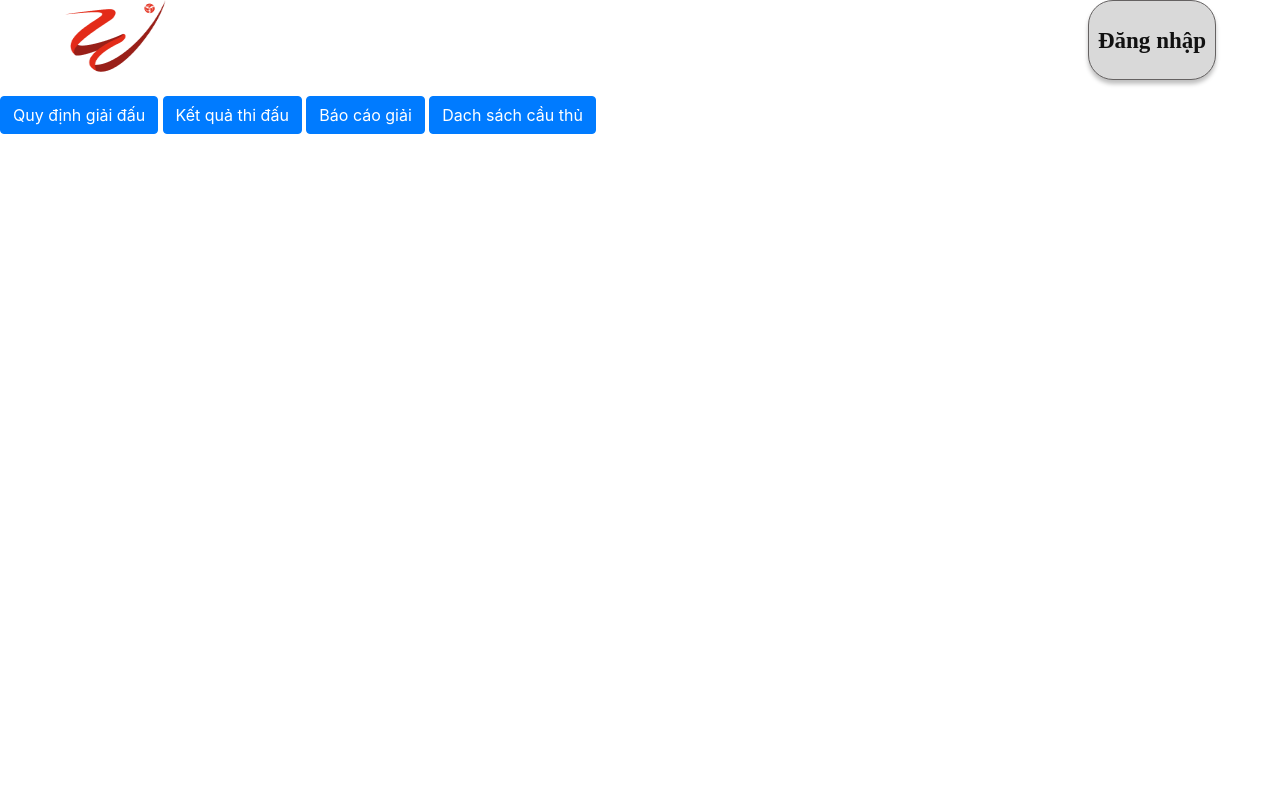
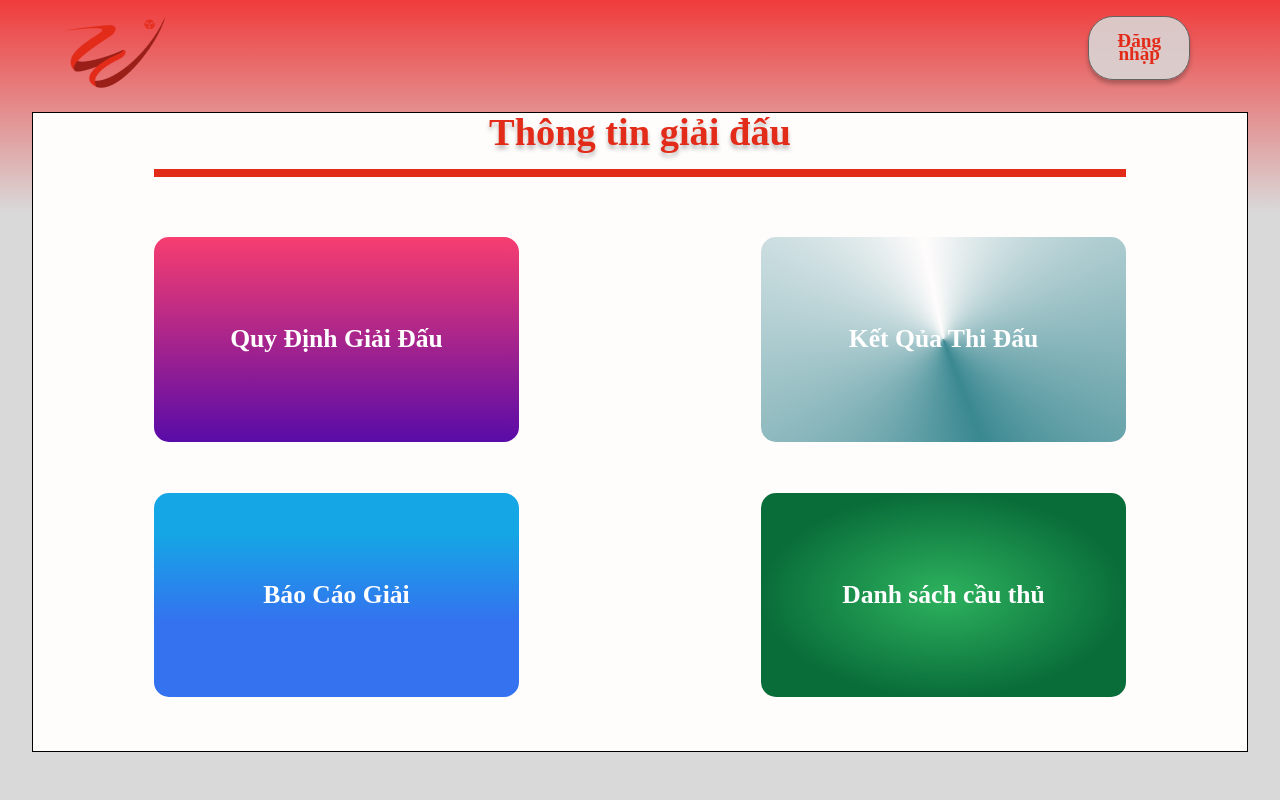
Before and after one commit to phats02/vleague_clone, a Node server app: page /information in a window 1280 px wide. Run offline with Node 20, Linux system fonts and the light colour scheme; some libraries are stand-ins or nearby versions.

Commit message:
Them menu va login

```diff
--- a/views/_partials/navBar.hbs
+++ b/views/_partials/navBar.hbs
@@ -26,6 +26,7 @@
     }
 
     nav {
+        padding-top: 2vh;
         margin-left: 5%;
         width: 80%;
         display: flex;
@@ -37,22 +38,22 @@
         box-sizing: border-box;
 
         position: absolute;
-        width: 10vw;
-        height: 10vh;
+        width: 8vw;
+        height: 8vh;
 
-        background: #D9D9D9;
+        background: #d9d9d9de;
         border: 1px solid #656262;
         box-shadow: 0px 4px 4px rgba(0, 0, 0, 0.25);
         border-radius: 25px;
         font-family: 'Poppins';
         font-style: normal;
         font-weight: 700;
-        font-size: 1.8vw;
-        line-height: 48px;
+        font-size: 1.5vw;
+        line-height: 1vw;
         align-items: center;
         text-align: center;
 
-        color: #111111;
+        color: #E32B19;
 
     }
 </style>
--- a/views/information/menu.hbs
+++ b/views/information/menu.hbs
@@ -1,4 +1,86 @@
-<a class="btn btn-primary" href="/{{currentURL}}/rule" role="button">Quy định giải đấu</a>
-<a class="btn btn-primary" href="/{{currentURL}}/resultLeague" role="button">Kết quả thi đấu</a>
-<a class="btn btn-primary" href="/{{currentURL}}/raking" role="button">Báo cáo giải</a>
-<a class="btn btn-primary" href="/{{currentURL}}/team" role="button">Dach sách cầu thủ</a>
+<div class="con">
+    <div class="title">
+        Thông tin giải đấu
+    </div>
+    <div class="butcon">
+        <div class="butcon2">
+            <div class="button" style="background: linear-gradient(180deg, #F73E70 0%, #590BA8 100%);
+            border-radius: 15px;"> <a href="/{{currentURL}}/rule">Quy Định Giải Đấu </a></div>
+            <div class="button" style="background: conic-gradient(from 180deg at 50% 50%, #3A8891 -20.63deg, rgba(84, 88, 99, 0) 168.75deg, #3A8891 339.37deg, rgba(84, 88, 99, 0) 528.75deg);
+            border-radius: 15px;"> <a href="/{{currentURL}}/resultLeague"> Kết Qủa Thi Đấu </a></div>
+        </div>
+        <div class="butcon2">
+            <div class="button" style="background: linear-gradient(180deg, #15A6E5 19.79%, #3472EF 63.02%);
+            border-radius: 15px;"><a href="/{{currentURL}}/raking">Báo Cáo Giải </a>
+            </div>
+            <div class="button" style="background: radial-gradient(50% 50% at 50% 50%, #2DB25E 0%, #096D3A 100%);
+            border-radius: 15px;"> <a href="/{{currentURL}}/team"> Danh sách cầu thủ </a></div>
+        </div>
+    </div>
+</div>
+<style>
+    .title {
+
+        margin: auto;
+        width: 80%;
+        height: 10%;
+
+        text-align: center;
+        font-family: 'Poppins';
+        font-style: normal;
+        font-weight: 700;
+        font-size: 3vw;
+        line-height: 3vw;
+        color: #E32B19;
+        text-shadow: 0px 4px 4px rgba(0, 0, 0, 0.25);
+        border-bottom: solid 1vh #E32B19;
+
+    }
+
+    body {
+        width: 100vw;
+        height: 100vh;
+        background: linear-gradient(180deg, #F03B3B 0%, #D9D9D9 26.56%);
+    }
+
+    .con {
+        margin: auto;
+        width: 95%;
+        height: 80%;
+        background: #FFFCFC;
+        border: solid black 1px;
+    }
+
+    .butcon {
+        margin-top: 5%;
+        width: 100%;
+        height: 80%;
+        display: flex;
+        flex-wrap: wrap;
+        flex-direction: column;
+        justify-content: space-evenly;
+    }
+
+    .butcon2 {
+        width: 100%;
+        height: 50%;
+        display: flex;
+        flex-direction: row;
+        justify-content: space-around;
+    }
+
+    .button {
+        width: 30%;
+        height: 80%;
+        display: flex;
+        flex-direction: column;
+        justify-content: center;
+
+        font-family: 'Poppins';
+        font-style: normal;
+        font-weight: 700;
+        font-size: 2vw;
+        text-align: center;
+        color: #FFFFFF;
+    }
+</style>
```
Also changed, not shown: views/home/landingPage.hbs (+9 -6 lines), views/login.hbs (+55 -2 lines).
